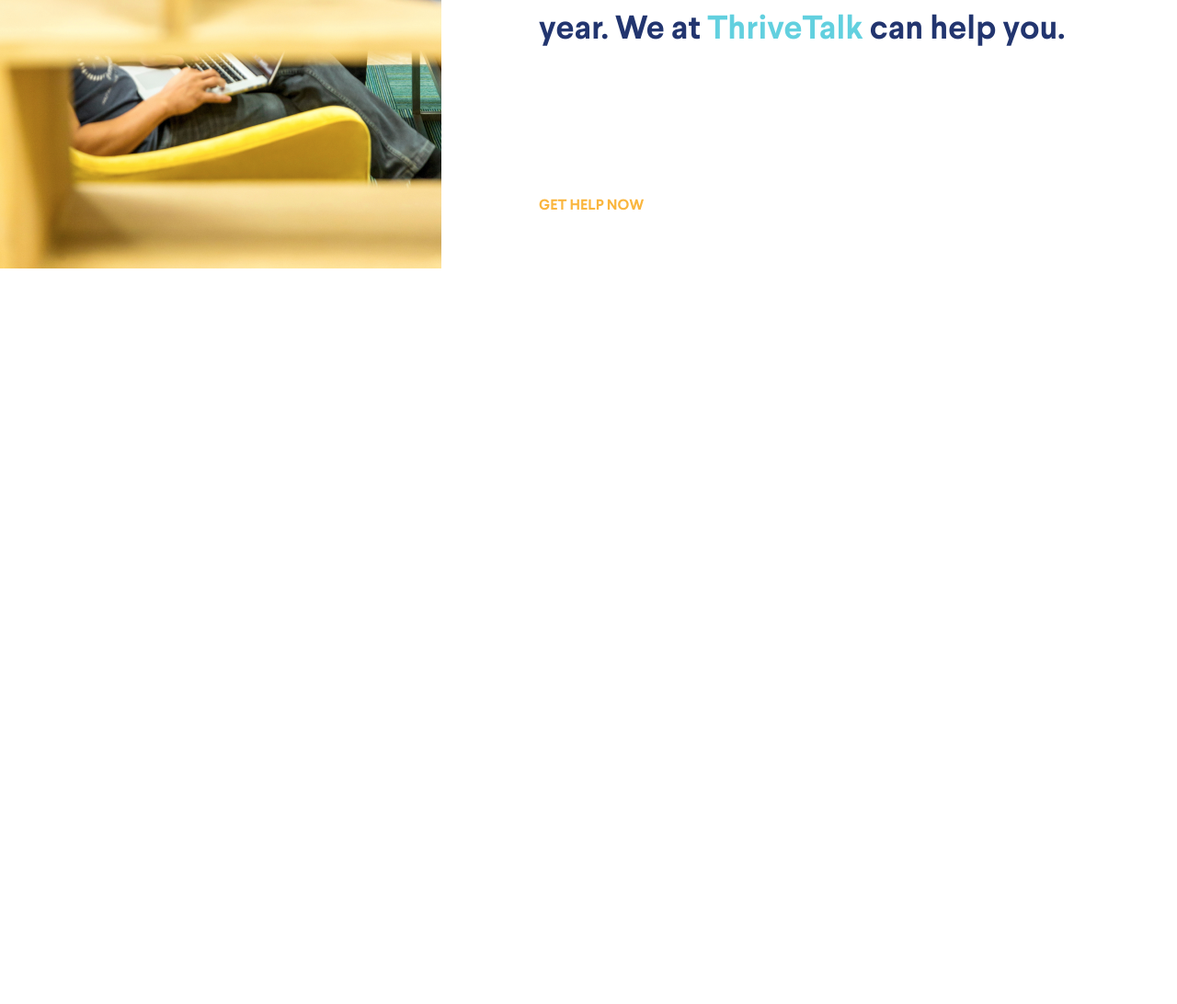
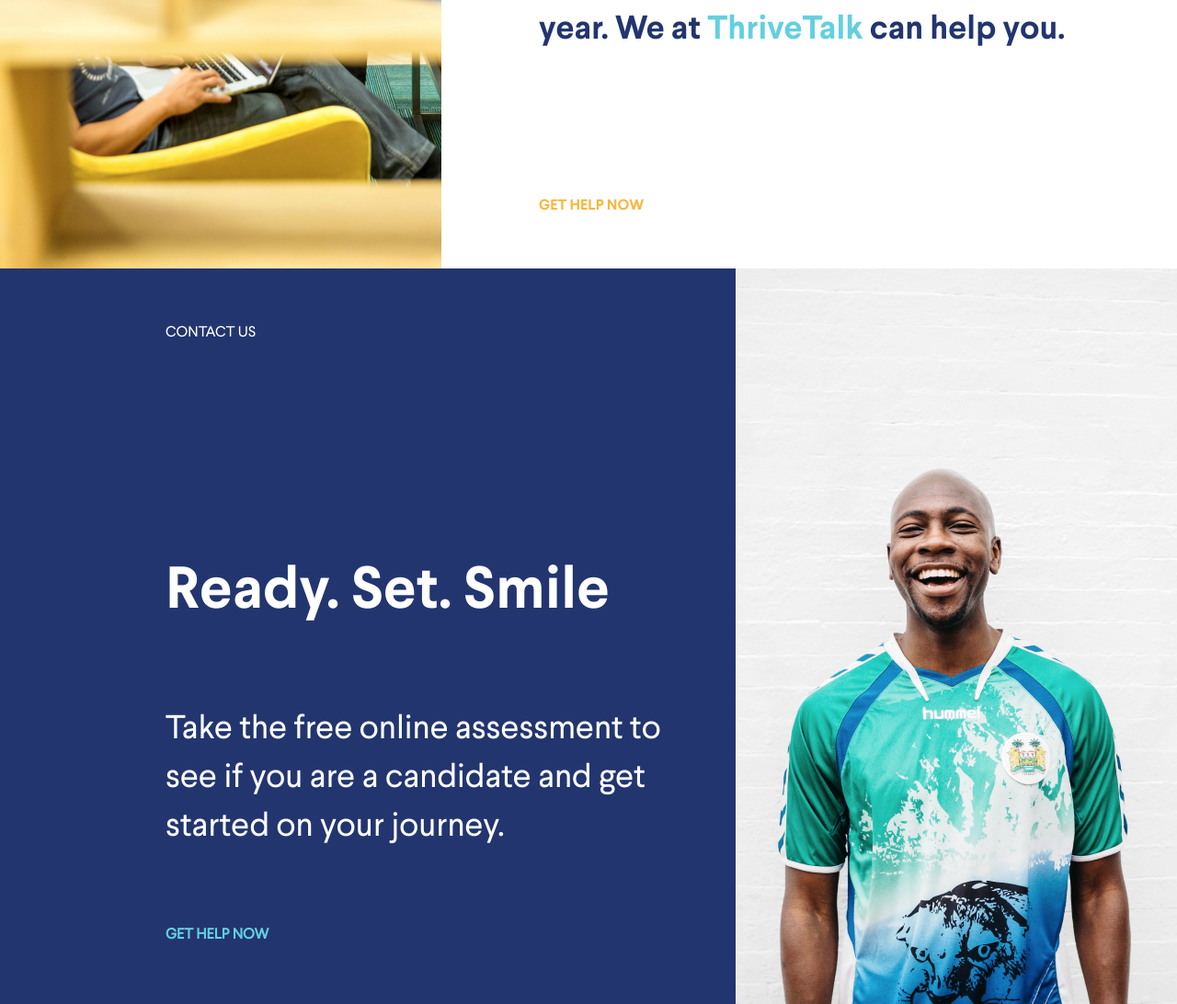
Before and after one commit to JuliaLevitskaya/Thrive-talk, a plain HTML site: page index.html in a window 1280 px wide. Shown: the part 4438-5530 px from the top of the page at 92% size. Before the commit the page ends 4730 px from the top, so only its background shows below. Drawn offline with Linux system fonts and the light colour scheme; files whose address does not match are found by name.

Commit message:
created a block with text contact-us-block

```diff
--- a/css/style.css
+++ b/css/style.css
@@ -389,3 +389,53 @@
     cursor: pointer;
     background-color: transparent;
 }
+
+.contact-us {
+    display: flex;
+    justify-content: space-between;
+    align-items: center;
+    background: #22356F;
+}
+
+.contact-us__description {
+    width: 579px;
+    padding-left: 180px;
+}
+
+.contact-us__text {
+    font-weight: 400;
+    font-size: 16px;
+    line-height: 12px;
+    padding-bottom: 230px;
+    font-family: "Larsseit";
+    color: #FFFFFF;
+}
+
+.contact-us__title {
+    font-family: "Larsseit-Bold";
+    font-weight: 700;
+    font-size: 64px;
+    line-height: 94px;
+    padding-bottom: 75px;
+    color: #FFFFFF;
+}
+
+.contact-us__subtitle {
+    font-family: "Larsseit";
+    font-weight: 400;
+    font-size: 36px;
+    line-height: 53px;
+    padding-bottom: 80px;
+    color: #FFFFFF;
+}
+
+.contact-us__btn {
+    font-family: "Larsseit";
+    font-weight: 700;
+    font-size: 16px;
+    line-height: 23px;
+    color: #62D0DF;
+    border: none;
+    cursor: pointer;
+    background-color: transparent;
+}
--- a/index.html
+++ b/index.html
@@ -138,6 +138,16 @@
         </div>
     </div>
 
+    <div class="contact-us">
+        <div class="contact-us__description">
+            <p class="contact-us__text">CONTACT US</p>
+            <h5 class="contact-us__title">Ready. Set. Smile</h5>
+            <p class="contact-us__subtitle">Take the free online assessment to see if you are a candidate and get started on your journey.</p>
+            <button class="contact-us__btn">GET HELP NOW</button>
+        </div>
+        <img class="contact-us__img" src="./img5/charles-etoroma-390119.png" alt="">
+    </div>
+
     </div>
 </body>
 
```
Also changed, not shown: img5/charles-etoroma-390119.png (added).
